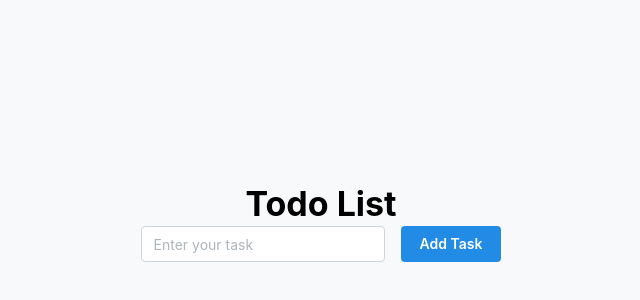
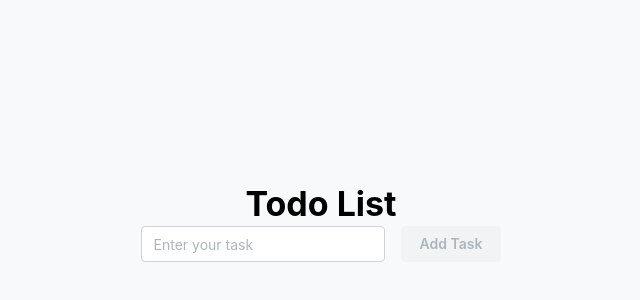
Before and after one commit to pubestpubest/todoapp, a Next.js app: page / in a window 1280 px wide. Shown: the part 170-470 px from the top of the page, without its empty margins (319-959 px from the left). Built offline with nearby package versions, Linux system fonts and the light colour scheme.

Commit message:
hotfix disabled

```diff
--- a/app/page.tsx
+++ b/app/page.tsx
@@ -41,7 +41,9 @@ export default function Home() {
             value={taskInput}
             onChange={(event) => setTaskInput(event.currentTarget.value)}
           />
-          <Button onClick={() => addTask()}>Add Task</Button>
+          <Button onClick={() => addTask()} disabled={taskInput.length === 0}>
+            Add Task
+          </Button>
         </Flex>
         <Stack>
           {tasks.map((task) => (
```
